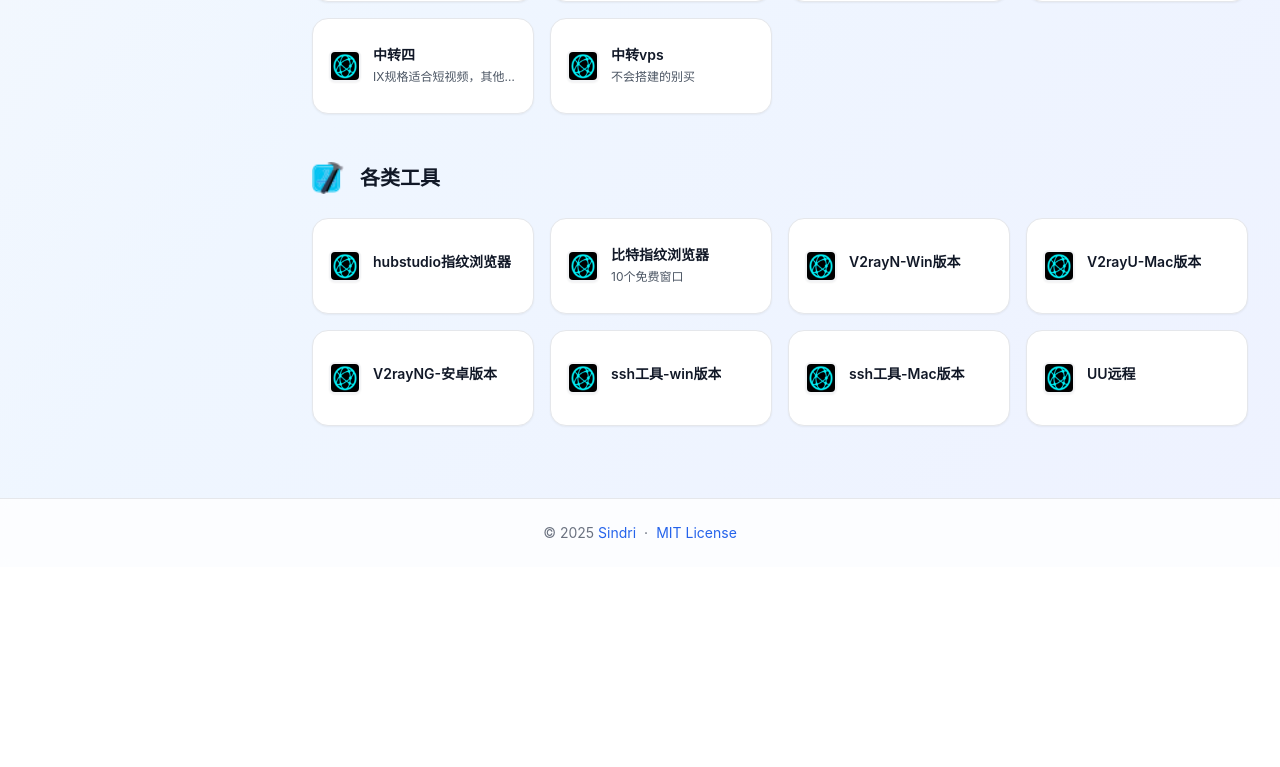
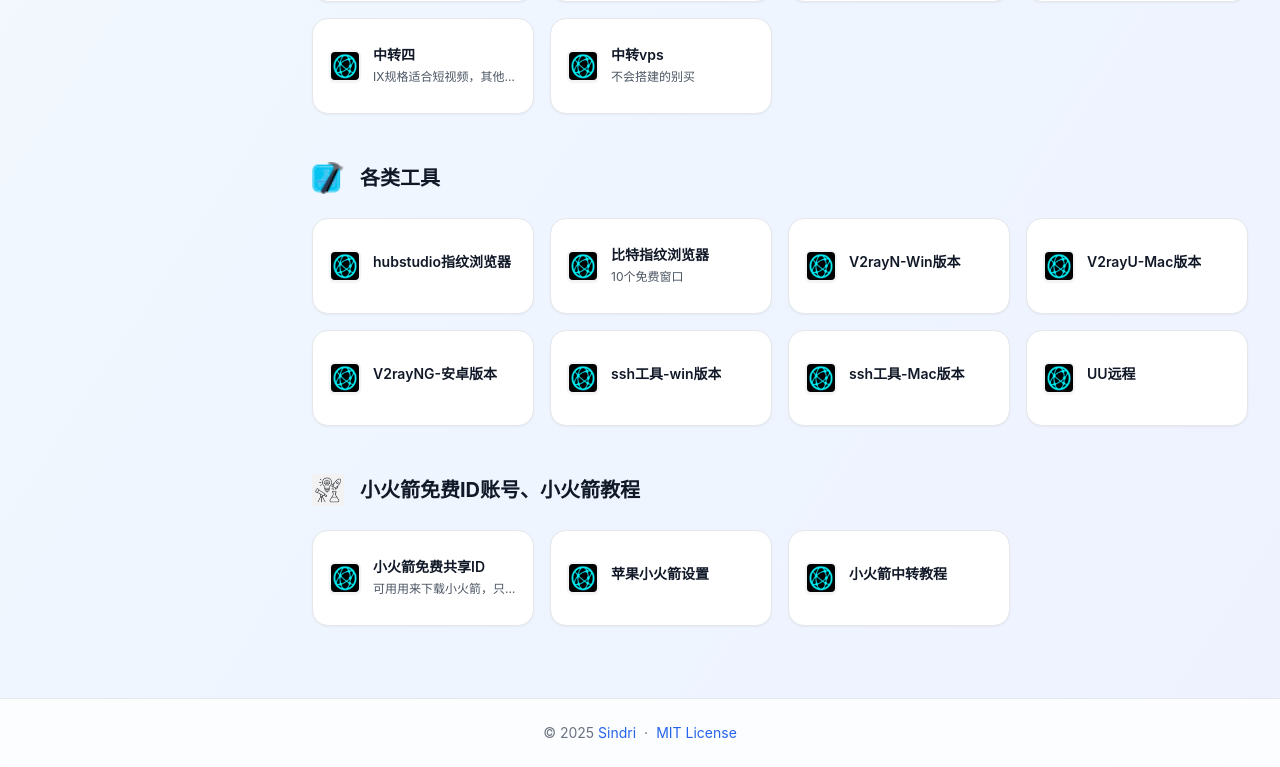
Before and after one commit to h1151449095/xhd111, a React (Vite) app: page / in a window 1280 px wide. Shown: the part 1199-1966 px from the top of the page. Before the commit the page ends 1766 px from the top, so only its background shows below. Built offline with nearby package versions, Linux system fonts and the light colour scheme.

Commit message:
🔧 Auto-update website config via EdgeOne Functions

```diff
--- a/src/websiteData.js
+++ b/src/websiteData.js
@@ -1,4 +1,4 @@
-// 网站数据 - 通过管理后台更新于 2026/2/1 11:06:01
+// 网站数据 - 通过管理后台更新于 2026/2/1 11:07:35
 
 // 站点配置
 export const siteConfig = {
@@ -344,6 +344,33 @@
     "category": "category_1769912685301",
     "tags": [],
     "icon": "/assets/logo.png"
+  },
+  {
+    "id": 1769915206944,
+    "name": "小火箭免费共享ID",
+    "description": "可用用来下载小火箭，只能用于苹果商店下载",
+    "url": "https://idshare001.me/goso.html",
+    "category": "category_1769915160413",
+    "tags": [],
+    "icon": "https://icon.nbvil.com/favicon?url=idshare001.me"
+  },
+  {
+    "id": 1769915236253,
+    "name": "苹果小火箭设置",
+    "description": "",
+    "url": "https://tp.wjnba.eu.org/file/1759610830063_苹果小火箭设置.mp4",
+    "category": "category_1769915160413",
+    "tags": [],
+    "icon": "https://icon.nbvil.com/favicon?url=tp.wjnba.eu.org"
+  },
+  {
+    "id": 1769915252671,
+    "name": "小火箭中转教程",
+    "description": "",
+    "url": "https://tp.wjnba.eu.org/file/1761310387525_手机中转设置.mp4",
+    "category": "category_1769915160413",
+    "tags": [],
+    "icon": "https://icon.nbvil.com/favicon?url=tp.wjnba.eu.org"
   }
 ];
 
```
